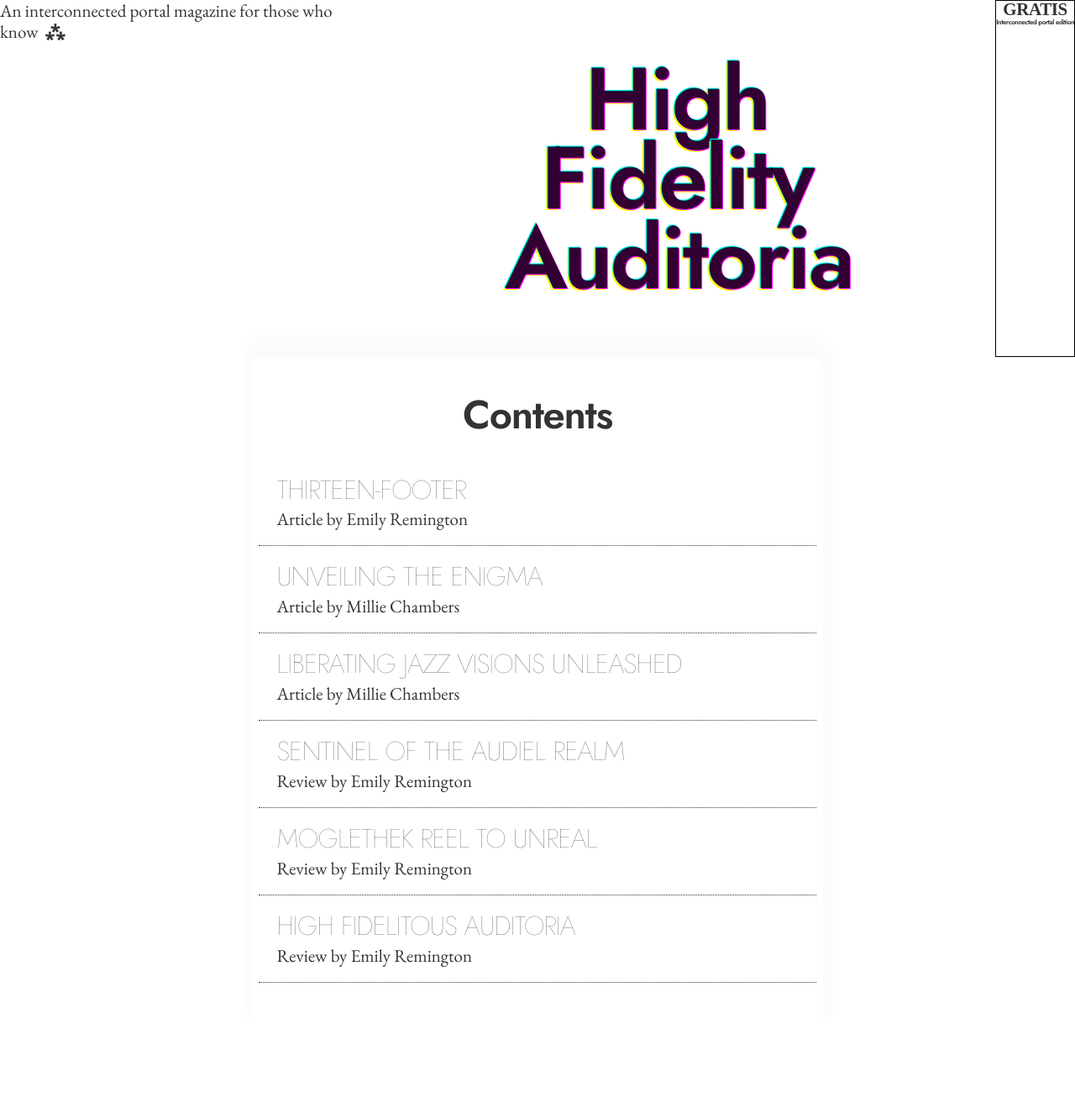
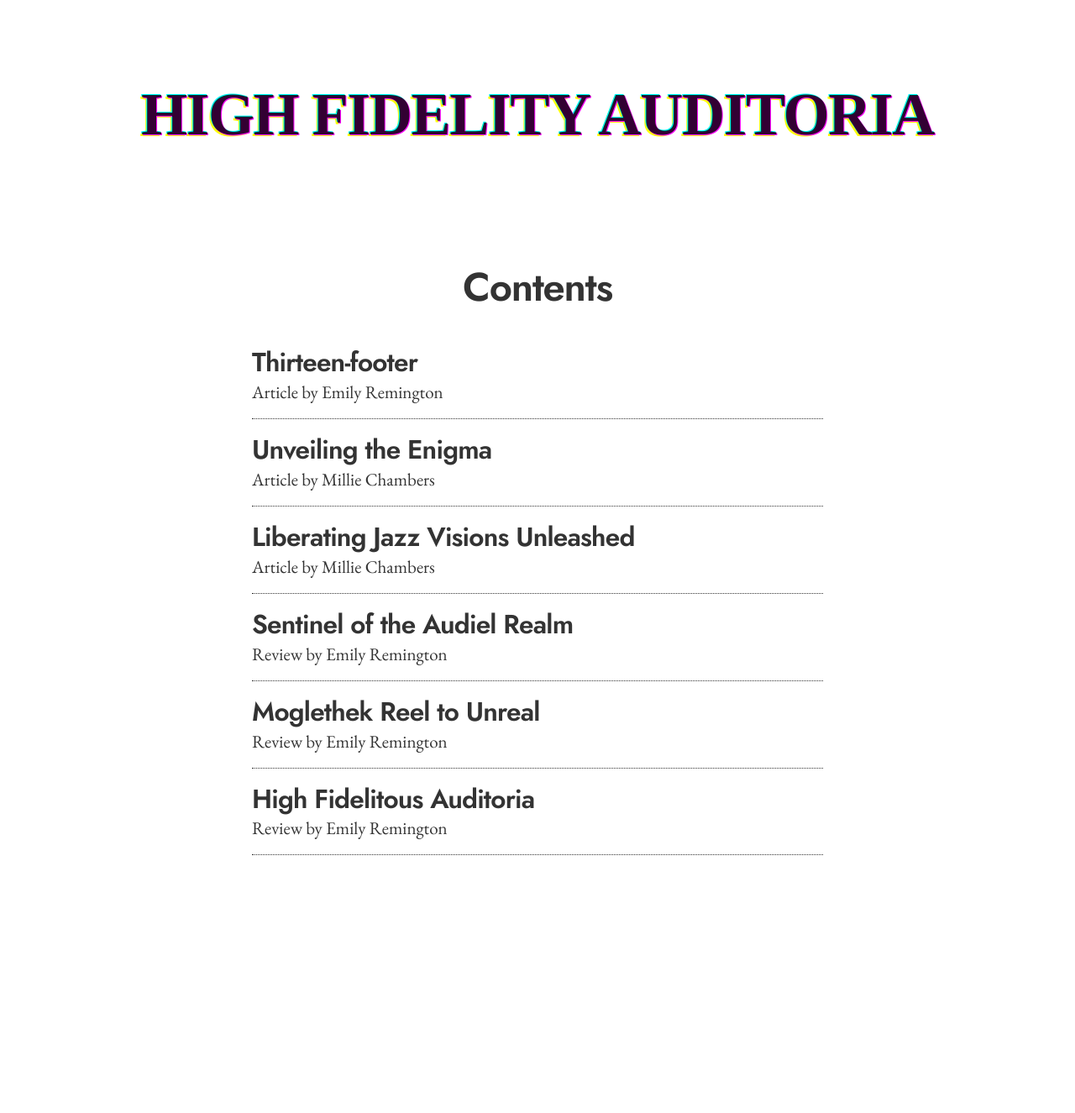
Before and after one commit to fergd/highfidelityauditoria, a Jekyll site: the page built from index.markdown, in a window 1280 px wide. Shown: the whole page at 84% size. Built offline with Jekyll 4.4.1, drawn with Linux system fonts in a browser that asks for light colours; some web fonts are replaced; after the commit the page ends 1174 px from its top, so only the background shows below that.

Commit message:
updated styling

```diff
--- a/_includes/head.html
+++ b/_includes/head.html
@@ -6,8 +6,7 @@
 	<meta name="color-scheme" content="dark light">
 	<title>{{ site.title }}</title>
 	<link rel="stylesheet" href="{{ site.css-dir | prepend: site.baseurl }}main.css?v={{site.data.changelog-data[0].num}}" media="(min-width: 320px)">
- <link rel="preconnect" href="https://fonts.googleapis.com">
+<link rel="preconnect" href="https://fonts.googleapis.com">
 <link rel="preconnect" href="https://fonts.gstatic.com" crossorigin>
-<link href="https://fonts.googleapis.com/css2?family=Alice&family=EB+Garamond:ital,wght@0,400;0,700;1,400&family=Jost:wght@100;600&display=swap" rel="stylesheet">
-	<link rel="icon" type="image/png" href="{{ site.baseurl }}favicon.png?v={{site.data.changelog-data[0].num}}">
+<link href="https://fonts.googleapis.com/css2?family=EB+Garamond:ital,wght@0,400;0,700;1,400&family=Jost:wght@100;600&family=Lexend+Peta:wght@400&display=swap" rel="stylesheet">	<link rel="icon" type="image/png" href="{{ site.baseurl }}favicon.png?v={{site.data.changelog-data[0].num}}">
 </head>
--- a/_includes/header.html
+++ b/_includes/header.html
@@ -1,16 +1,9 @@
+{% if page.layout == "article" %}
+<header class="article-layout-header">
+    <a href="{{site.baseurl}}"><h1 class="site-title">HFA</h1></a>
+<header>
+{% else %}
 <header class="page-header">
-{% if page.layout == "article" %}
-<h1 class="site-title"><a href="{{site.baseurl}}">HFA</a></h1>
-{% else %}
-<div>
-<p>An interconnected portal magazine for those who know</p>
-</div>
-<div>
-<h1 class="display">{{site.title}}</h1>
-</div>
-<div class="cost">
-	<h4>GRATIS<h4>
-	<span>Interconnected portal edition</span>
-</div>
+    <h1 class="display">{{site.title}}</h1>
+</header>
 {% endif %}
-</header>
--- a/_layouts/article.html
+++ b/_layouts/article.html
@@ -4,7 +4,7 @@ layout: home
 <article class="article">
 	<header>
 		<h1>{{page.title}}</h1>
-		<h2>{{page.subtitle}}</h2>
+		<h2 class="subtitle">{{page.subtitle}}</h2>
 		<span class="authorship">By {{page.author}}</span>
 	</header>
 	{{content}}
--- a/assets/css/main.css
+++ b/assets/css/main.css
@@ -52,9 +52,9 @@ ul{
     padding: 0;
 }
 :root{
-    --base-font-size: 15px;
+    --base-font-size: 17px;
     --heading-font: 'Jost', sans-serif;
-    --one-off: 'Alice';
+    --one-off: 'Lexend Peta';
     --body-font: 'EB Garamond', serif;
     --ms-2:                 0.4rem;
     --ms-1:                 0.6rem;
@@ -144,7 +144,7 @@ h3{
     font-size: var(--ms1);
     line-height: 1;
     margin-bottom: var(--ms-2);
-    text-transform: uppercase;
+/*    text-transform: uppercase;*/
 }
 div>p{
     line-height: 1.2;
@@ -166,43 +166,31 @@ img{
 Customs
 ------*/
 header.page-header{
-    position: sticky;
-    top: 0;
-    display: flex;
-    justify-content: space-between;
-    z-index: -1;
-    padding: 0;
+    margin: var(--ms4) 0;
 }
-header.page-header div{
-    max-width: 33.33%;
+header.article-layout-header{
+    margin: var(--ms-1) ;
 }
-.page-header div.cost{
-    border: 1px solid black;
-    text-align: center;
-}
-.page-header div.cost h4{
+h1.display, h1.site-title{
     font-family: var(--one-off);
-}
-.page-header div.cost span{
-    font-family: var(--heading-font);
-    font-size: 8px;
-}
-h1.display{
-    text-align: center;
-    margin: var(--ms3) var(--ms-2);
-}
-@media all and (min-width: 600px){
-    h1.display{
-        font-size: var(--ms4);
-    }
-}
-h1.display,
-h1.site-title{
+    text-transform: uppercase;
     text-shadow:
         1px 1px 0px magenta,
         -1px -1px 0px cyan,
         -2px 2px 0px yellow
     ;
+}
+h1.display{
+    text-align: center;
+    font-size: var(--ms2);
+}
+@media all and (min-width: 600px){
+    h1.display{
+        font-size: var(--ms3);
+    }
+}
+h1.site-title{
+  font-size: var(--ms2);
 }
 @media (prefers-color-scheme: dark){
     h1.display, h1.site-title{
@@ -210,9 +198,8 @@ h1.site-title{
     }
 }
 article.index-list{
-    padding: var(--ms2) var(--ms-2);
+    padding: var(--ms2) 0 var(--ms2);
     background: var(--semi-trans-container);
-    box-shadow: 0px -15px 15px 10px rgba(0,0,0,0.02);
     border-radius: var(--ms-1) var(--ms-1) 0 0;
 }
 .card{
@@ -220,34 +207,31 @@ article.index-list{
     padding: var(--ms0);
     border-bottom: 1px dotted var(--black);
 }
+@media all and (min-width: 600px){
+    .card{
+        padding: var(--ms0) var(--ms0) var(--ms0) 0;
+    }
+}
 .card:hover{
     border-right: var(--ms-1) solid var(--black);
-}
-.card h3{
-    font-weight: 200;
 }
 .article-type{
     text-transform: capitalize;
 }
-
-
-
-
-
-
+.subtitle{
+    font-size: var(--ms1);
+    text-transform: uppercase;
+}
 p span.dropcap{
     font-size: var(--ms3);
     font-family: var(--heading-font);
+    font-weight: bold;
     line-height: 0.5;
 }
-
-
-
-
-
-
-
-p:last-of-type:after{
+.article p{
+    margin-bottom: var(--ms1);
+}
+.article p:last-of-type:after{
     content: '\2042';
     font-family: var(--heading-font);
     font-weight: 700;
```
